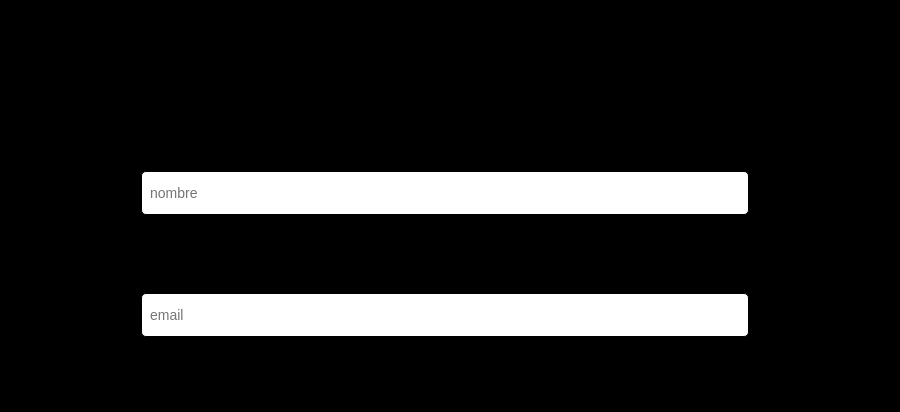
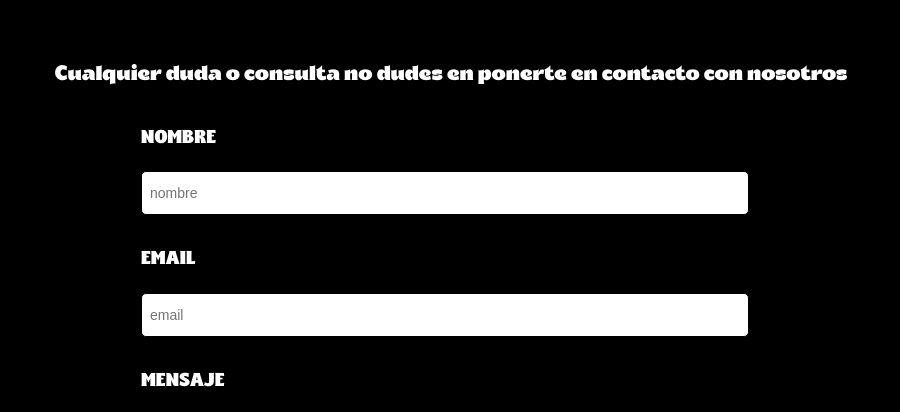
Before and after one commit to Pablito-1988/dog-grow, a React (Create React App) app: page /contact in a window 1280 px wide. Shown: the part 331-743 px from the top of the page, without its empty margins (189-1089 px from the left). Built offline with nearby package versions, Linux system fonts and the light colour scheme.

Commit message:
cambio en color de texto formulario

```diff
--- a/src/components/Contact/Contact.css
+++ b/src/components/Contact/Contact.css
@@ -16,7 +16,7 @@
 .contactQuote{
     font-size: 18px;
     font-weight: bold;
-
+    color: white;
     margin-bottom: 1rem;
     text-align: center;
 }
@@ -63,6 +63,10 @@ textarea{
     background-color: #fff;
     color: #1BA74A;
 }
+
+.formInputTitle{
+    color: white;
+}
 @media only screen and (min-width: 992px) {
     .formContainer{
         width: 50%;
--- a/src/components/Contact/ContactForm.js
+++ b/src/components/Contact/ContactForm.js
@@ -38,7 +38,7 @@ const ContactForm = () => {
         <div className='formContainer'>
             <form className="form" onSubmit={sendEmail}>
                 <div className="nameAndEmailContainer">
-                    <h4>NOMBRE</h4>
+                    <h4 className='formInputTitle'>NOMBRE</h4>
                   <input
                     className="nameInput"
                     type="text"
@@ -46,7 +46,7 @@ const ContactForm = () => {
                     placeholder="nombre"
                     required
                   />
-                  <h4>EMAIL</h4>
+                  <h4 className='formInputTitle'>EMAIL</h4>
                   <input
                     className="emailInput"
                     type="email"
@@ -56,7 +56,7 @@ const ContactForm = () => {
                     required
                   />
 
-                <h4>MENSAJE</h4>
+                <h4 className='formInputTitle'>MENSAJE</h4>
                 <textarea
                   id=""
                   cols="30"
```
